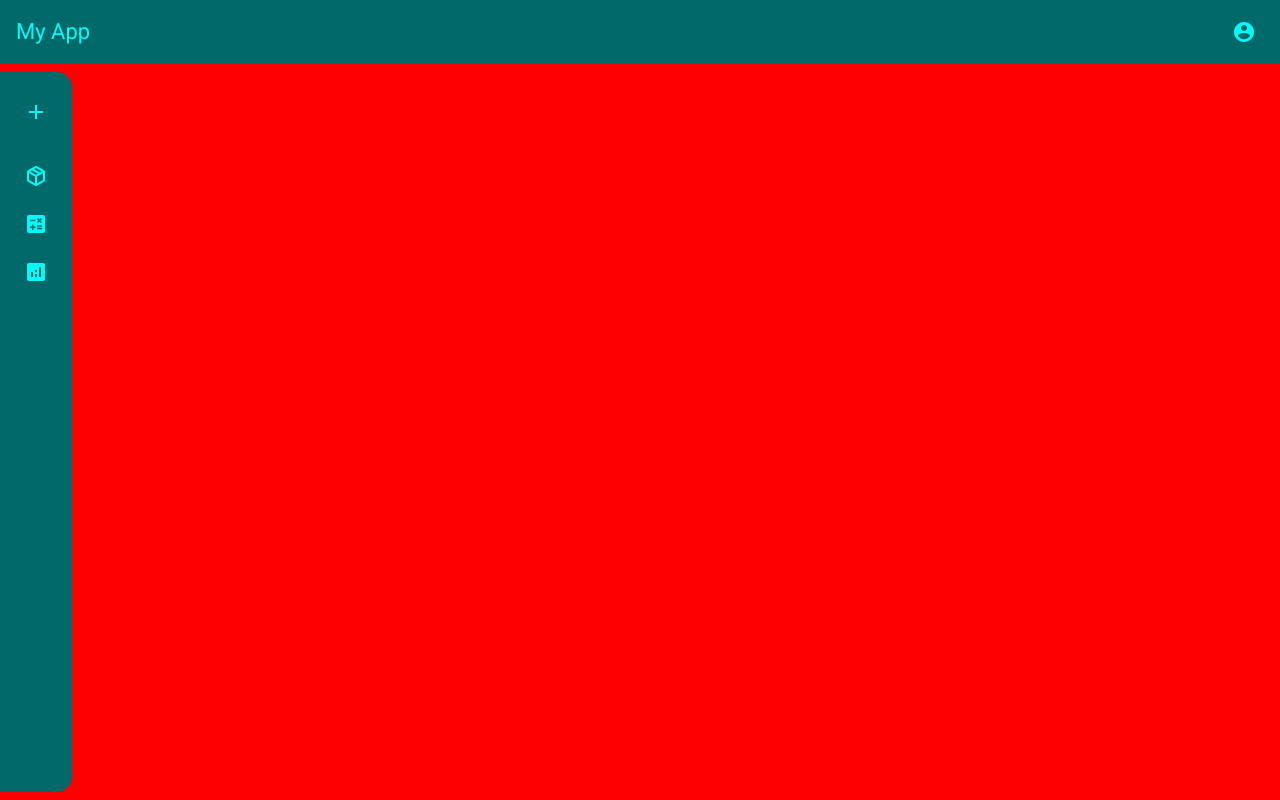
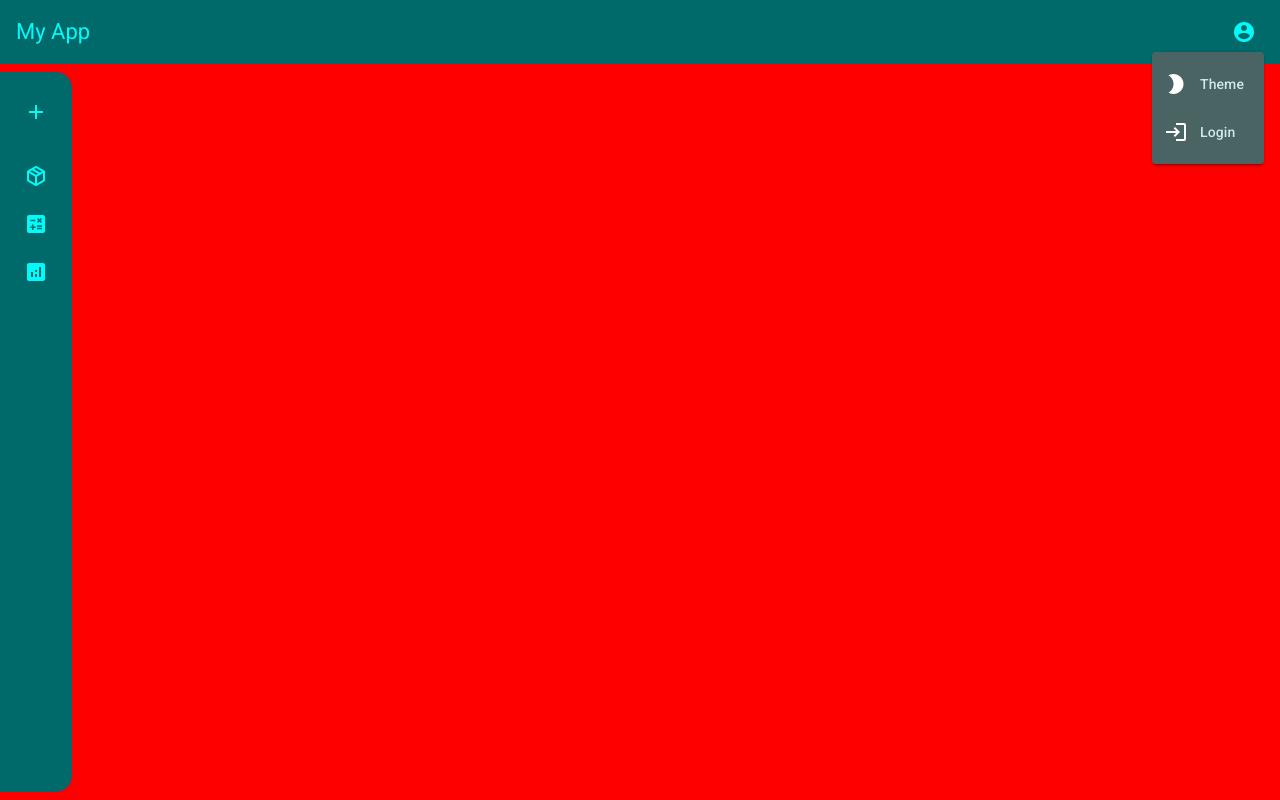
Before and after one commit to PatrickMisti/Delifhery, an Angular app: page / in a window 1280 px wide. Both pictures are taken after a click on the button "account_circle". Built offline with nearby package versions, Linux system fonts and the light colour scheme.

Commit message:
add menu to toolbar

```diff
--- a/src/app/dashboard/dashboard.html
+++ b/src/app/dashboard/dashboard.html
@@ -10,9 +10,23 @@
     </button>
     <span>My App</span>
     <span class="example-spacer"></span>
-    <button matIconButton aria-label="user login menu">
+    <button matIconButton [matMenuTriggerFor]="menu" aria-label="user login menu">
       <mat-icon>account_circle</mat-icon>
     </button>
+    <mat-menu #menu>
+      <button mat-menu-item (click)="setDarkMode()">
+        @if (isDarkMode()) {
+          <mat-icon>light_mode</mat-icon>
+        } @else {
+          <mat-icon>mode_night</mat-icon>
+        }
+        <span>Theme</span>
+      </button>
+      <button mat-menu-item>
+        <mat-icon>login</mat-icon>
+        <span>Login</span>
+      </button>
+    </mat-menu>
   </mat-toolbar>
 
   <mat-sidenav-container hasBackdrop="false">
--- a/src/app/dashboard/dashboard.ts
+++ b/src/app/dashboard/dashboard.ts
@@ -1,4 +1,4 @@
-import {Component, computed, signal} from '@angular/core';
+import {Component, computed, DOCUMENT, inject, signal} from '@angular/core';
 import {MATERIAL_BASICS, MATERIAL_DASHBOARD, MATERIAL_NAVBAR} from '../../material-import';
 import {NgClass} from '@angular/common';
 
@@ -17,7 +17,24 @@ export class Dashboard {
   drawer = signal(false);
   isOpenDrawer = computed(() => this.drawer());
 
+  themeMode = signal(false);
+  isDarkMode = computed(() => this.themeMode());
+  document: Document = inject(DOCUMENT);
+
   toggleDrawer() {
     this.drawer.update((value) => !value);
   }
+
+  setDarkMode() {
+    const html = this.document.documentElement;
+    this.themeMode.update((value) => !value);
+
+    if (this.isDarkMode()) {
+      html.classList.add('dark-theme');
+      html.style.colorScheme = 'dark';
+    } else {
+      html.classList.remove('dark-theme');
+      html.style.colorScheme = 'light';
+    }
+  }
 }
--- a/src/styles.scss
+++ b/src/styles.scss
@@ -19,15 +19,31 @@ $typography-content: (
   border-radius: 35px
 );
 
+$light-theme: (
+  color: (
+    primary: mat.$cyan-palette,
+    tertiary: mat.$orange-palette,
+  ),
+  typography: Roboto,
+  density: 0,
+);
+
+$dark-theme: (
+  color: (
+    primary: mat.$cyan-palette,
+    tertiary: mat.$orange-palette,
+    theme-type: dark,
+  ),
+  typography: Roboto,
+  density: 0,
+);
+
 html {
-  @include mat.theme((
-    color: (
-      primary: mat.$cyan-palette,
-      tertiary: mat.$orange-palette,
-    ),
-    typography: Roboto,
-    density: 0,
-  ));
+  @include mat.theme($light-theme);
+}
+
+html.dark-theme {
+  @include mat.theme($dark-theme);
 }
 
 body {
@@ -157,12 +173,31 @@ body {
 
 @include layout-style;
 /************Layout-Flex-Style*************/
+/**************Icon-Button-Style****************/
+@mixin button-style {
+  button {
+    &:hover {
+      background-color: var(--mat-sys-surface-dim);
+      opacity: 0.6;
+      mat-icon {
+        color: var(--mat-sys-primary) !important;
+      }
+    }
+
+    mat-icon {
+      color: var(--mat-sys-primary-container) !important;
+    }
+  }
+}
+
+/**************Icon-Button-Style****************/
 
 /************Toolbar-Style*************/
 mat-toolbar {
   background: var(--mat-sys-primary) !important;
   color: var(--mat-sys-primary-container) !important;
   //border-radius: var(--mat-sys-corner-extra-large);
+  @include button-style;
 }
 /************Toolbar-Style*************/
 
@@ -243,22 +278,15 @@ mat-sidenav-content {
   }
 }
 /**************NavBar-Style****************/
-/**************Icon-Button-Style****************/
-button {
-  &:hover {
-    background-color: var(--mat-sys-surface-dim);
-    opacity: 0.6;
-    mat-icon {
-      color: var(--mat-sys-primary) !important;
-    }
-  }
+/**************Menu-Style****************/
 
-  mat-icon {
-    color: var(--mat-sys-primary-container) !important;
-  }
-}
+@include mat.menu-overrides((
+  container-color: var(--mat-sys-secondary),
+  item-label-text-color: var(--mat-sys-secondary-container),
+  item-icon-color: var(--mat-sys-on-secondary),
+));
 
-/**************Icon-Button-Style****************/
+/**************Menu-Style****************/
 
 .test {
   position: absolute;
```
Also changed, not shown: src/material-import.ts (+6 -1 lines).
